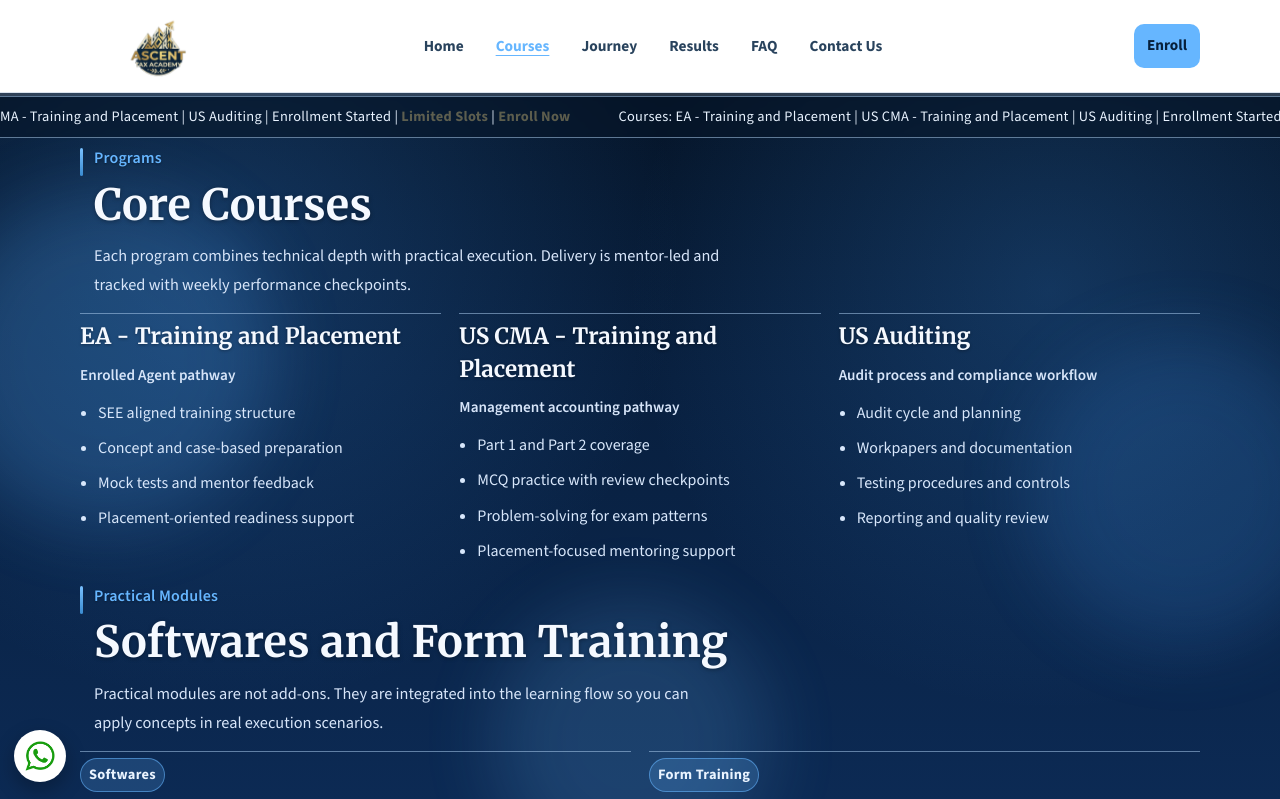
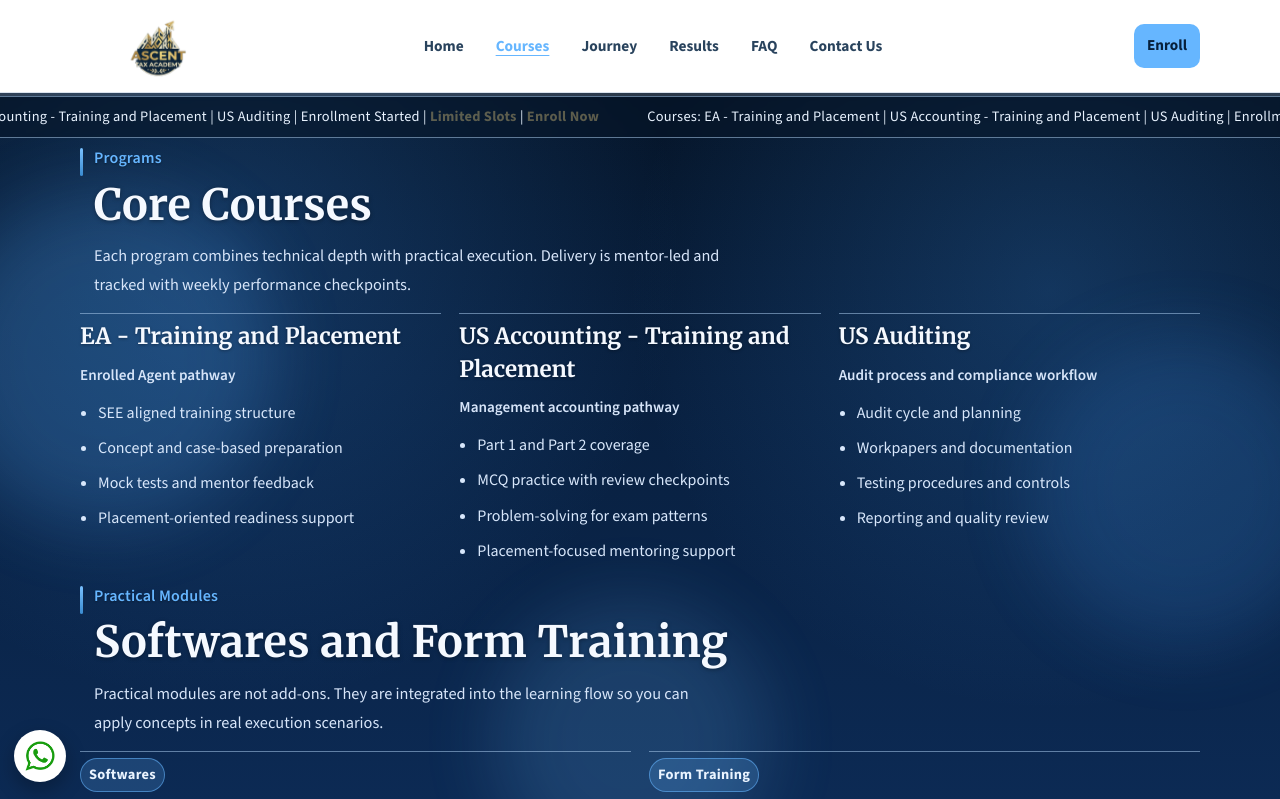
Before and after one commit to edutrip2025-crypto/ascenttax_academy, a website: page index.html in a window 1280 px wide. Both pictures are taken after a click on the button "Courses". Shown: the top 799 px of the page. Drawn offline with nearby package versions, Linux system fonts and the light colour scheme.

Commit message:
Replace US CMA references with US Accounting

```diff
--- a/index.html
+++ b/index.html
@@ -5,19 +5,19 @@
   <meta name="viewport" content="width=device-width, initial-scale=1">
   <link rel="icon" type="image/png" href="assets/ascent_logo.png">
   <link rel="shortcut icon" href="assets/ascent_logo.png">
-  <title>Ascent Tax Academy Hyderabad | Tax Academy Institute for EA, US CMA and US Tax Forms</title>
-  <meta name="description" content="Ascent Tax Academy is a Hyderabad tax academy institute offering EA, US CMA, US Auditing, software training, and practical tax form training including 1040, 1120-S, and 1120 with placement support.">
-  <meta name="keywords" content="tax academy in Hyderabad, tax institute Hyderabad, Ascent Tax Academy, EA training Hyderabad, US CMA training Hyderabad, US tax forms 1040, 1120-S, 1120">
+  <title>Ascent Tax Academy Hyderabad | Tax Academy Institute for EA, US Accounting and US Tax Forms</title>
+  <meta name="description" content="Ascent Tax Academy is a Hyderabad tax academy institute offering EA, US Accounting, US Auditing, software training, and practical tax form training including 1040, 1120-S, and 1120 with placement support.">
+  <meta name="keywords" content="tax academy in Hyderabad, tax institute Hyderabad, Ascent Tax Academy, EA training Hyderabad, US Accounting training Hyderabad, US tax forms 1040, 1120-S, 1120">
   <meta name="robots" content="index, follow, max-image-preview:large">
   <link rel="canonical" href="https://www.ascenttaxacademy.com/">
   <meta property="og:type" content="website">
-  <meta property="og:title" content="Ascent Tax Academy Hyderabad | EA, US CMA and US Tax Forms Training">
-  <meta property="og:description" content="Hyderabad tax academy institute with training for EA, US CMA, US Auditing, software workflows, and forms 1040, 1120-S, and 1120.">
+  <meta property="og:title" content="Ascent Tax Academy Hyderabad | EA, US Accounting and US Tax Forms Training">
+  <meta property="og:description" content="Hyderabad tax academy institute with training for EA, US Accounting, US Auditing, software workflows, and forms 1040, 1120-S, and 1120.">
   <meta property="og:url" content="https://www.ascenttaxacademy.com/">
   <meta property="og:site_name" content="Ascent Tax Academy">
   <meta property="og:locale" content="en_IN">
   <meta name="twitter:card" content="summary_large_image">
-  <meta name="twitter:title" content="Ascent Tax Academy Hyderabad | EA, US CMA and US Tax Forms Training">
+  <meta name="twitter:title" content="Ascent Tax Academy Hyderabad | EA, US Accounting and US Tax Forms Training">
   <meta name="twitter:description" content="Tax academy institute in Hyderabad with practical training and placement support.">
   <meta name="geo.region" content="IN-TG">
   <meta name="geo.placename" content="Hyderabad">
@@ -34,7 +34,7 @@
       },
       "knowsAbout": [
         "EA training",
-        "US CMA training",
+        "US Accounting training",
         "US Auditing",
         "US Tax Form 1040",
         "US Tax Form 1120-S",
@@ -82,8 +82,8 @@
   </div>
   <div class="top-ticker" aria-label="Announcements">
     <div class="ticker-track">
-      <span>Courses: EA - Training and Placement | US CMA - Training and Placement | US Auditing | Enrollment Started | <strong class="blink-urgent">Limited Slots</strong> | <strong class="blink-urgent">Enroll Now</strong></span>
-      <span>Courses: EA - Training and Placement | US CMA - Training and Placement | US Auditing | Enrollment Started | <strong class="blink-urgent">Limited Slots</strong> | <strong class="blink-urgent">Enroll Now</strong></span>
+      <span>Courses: EA - Training and Placement | US Accounting - Training and Placement | US Auditing | Enrollment Started | <strong class="blink-urgent">Limited Slots</strong> | <strong class="blink-urgent">Enroll Now</strong></span>
+      <span>Courses: EA - Training and Placement | US Accounting - Training and Placement | US Auditing | Enrollment Started | <strong class="blink-urgent">Limited Slots</strong> | <strong class="blink-urgent">Enroll Now</strong></span>
     </div>
   </div>
 
@@ -94,7 +94,7 @@
           <img class="home-brand-logo" src="assets/ascent_logo.png" alt="Ascent Tax Academy">
           <p class="home-brand-name">Ascent Tax Academy</p>
           <p class="kicker">Career-First US Tax Academy</p>
-          <h1>Launch your career with <span>EA</span> and <span>US CMA</span>.</h1>
+          <h1>Launch your career with <span>EA</span> and <span>US Accounting</span>.</h1>
           <p>
             Focused coaching for US certification pathways with practical training, software execution, and interview support.
           </p>
@@ -115,14 +115,14 @@
       </div>
       <div class="home-bottom">
         <p><strong>Hyderabad Institute:</strong> Ascent Tax Academy is a tax academy institute in Hyderabad for learners targeting global tax and accounting careers.</p>
-        <p><strong>Programs:</strong> EA - Training and Placement, US CMA - Training and Placement, and US Auditing.</p>
+        <p><strong>Programs:</strong> EA - Training and Placement, US Accounting - Training and Placement, and US Auditing.</p>
         <p><strong>Practical Stack:</strong> Drake Tax, ProSeries, CCH Pro with form training on 1040, 1041, 1065, 1120-S, 1120, 1040 NR, 5471, 5472, 8865, and 8858.</p>
       </div>
       <div class="home-pillars">
         <article class="pillar-item">
           <img src="assets/education_homepage.jpeg" alt="Education pathway">
           <h3>Education</h3>
-          <p>Structured coaching in EA, US CMA, US Auditing, software workflow, and tax forms.</p>
+          <p>Structured coaching in EA, US Accounting, US Auditing, software workflow, and tax forms.</p>
         </article>
         <article class="pillar-item">
           <img src="assets/employement_homepage.png" alt="Employment pathway">
@@ -158,7 +158,7 @@
         </article>
 
         <article class="course-card">
-          <h3>US CMA - Training and Placement</h3>
+          <h3>US Accounting - Training and Placement</h3>
           <p class="course-meta">Management accounting pathway</p>
           <ul class="course-points">
             <li>Part 1 and Part 2 coverage</li>
@@ -417,7 +417,7 @@
             <select name="preferred_program" autocomplete="off" required>
               <option value="">Select a course</option>
               <option>EA - Training and Placement</option>
-              <option>US CMA - Training and Placement</option>
+              <option>US Accounting - Training and Placement</option>
               <option>US Auditing</option>
               <option>Software Training</option>
               <option>Form Training</option>
```
